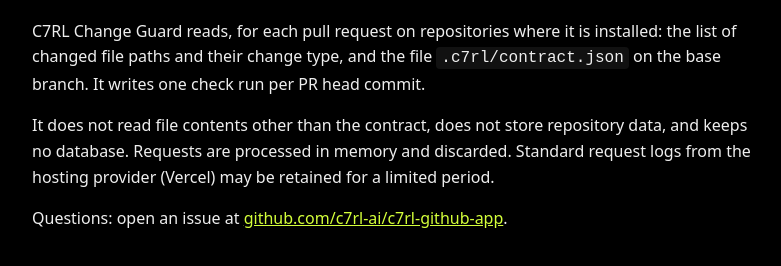
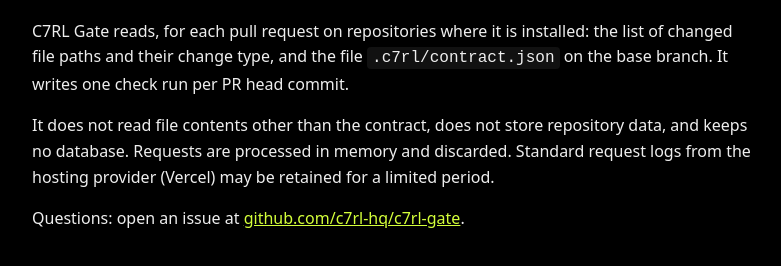
Before and after one commit to c7rl-hq/c7rl-gate, a website: page public/privacy.html in a window 1280 px wide. Shown: the part 94-360 px from the top of the page, without its empty margins (248-1029 px from the left). Drawn offline with Linux system fonts and the light colour scheme.

Commit message:
chore: move to c7rl-hq, rename to C7RL Gate

```diff
--- a/public/privacy.html
+++ b/public/privacy.html
@@ -1,4 +1,4 @@
 <!doctype html><html lang="en"><head><meta charset="utf-8"><title>C7RL Privacy</title><meta name="viewport" content="width=device-width,initial-scale=1"><style>body{font:16px/1.6 system-ui,sans-serif;background:#000;color:#eee;max-width:720px;margin:40px auto;padding:0 16px}a{color:#d4ff3a}h1,h2{font-weight:600}code{background:#111;padding:2px 5px;border-radius:4px}img{width:160px}</style></head><body><h1>Privacy policy</h1>
-<p>C7RL Change Guard reads, for each pull request on repositories where it is installed: the list of changed file paths and their change type, and the file <code>.c7rl/contract.json</code> on the base branch. It writes one check run per PR head commit.</p>
+<p>C7RL Gate reads, for each pull request on repositories where it is installed: the list of changed file paths and their change type, and the file <code>.c7rl/contract.json</code> on the base branch. It writes one check run per PR head commit.</p>
 <p>It does not read file contents other than the contract, does not store repository data, and keeps no database. Requests are processed in memory and discarded. Standard request logs from the hosting provider (Vercel) may be retained for a limited period.</p>
-<p>Questions: open an issue at <a href="https://github.com/c7rl-ai/c7rl-github-app/issues">github.com/c7rl-ai/c7rl-github-app</a>.</p></body></html>
+<p>Questions: open an issue at <a href="https://github.com/c7rl-hq/c7rl-gate/issues">github.com/c7rl-hq/c7rl-gate</a>.</p></body></html>
```
Also changed, not shown: public/index.html (+2 -2 lines), public/setup.html (+1 -1 lines), public/support.html (+1 -1 lines), .app.local.json (added), .app2.local.json (added), README.md, 2 other files.
